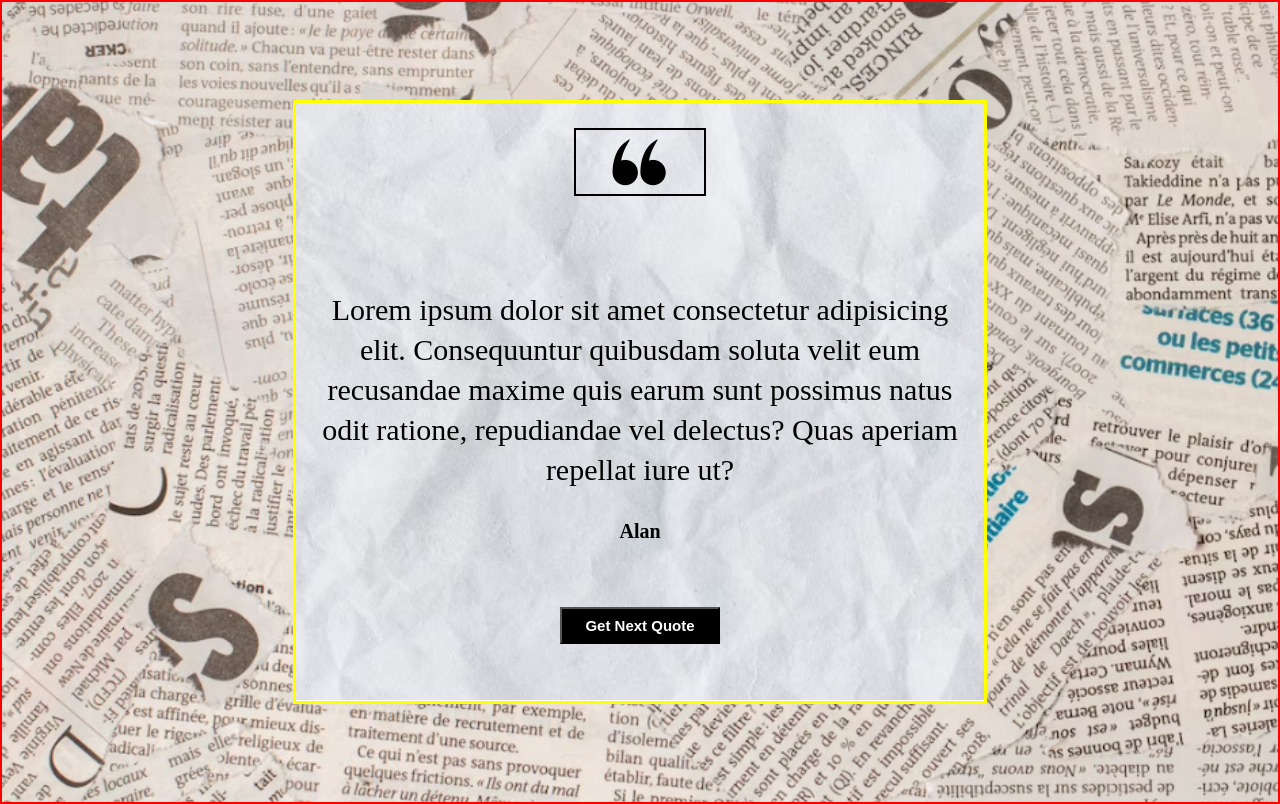
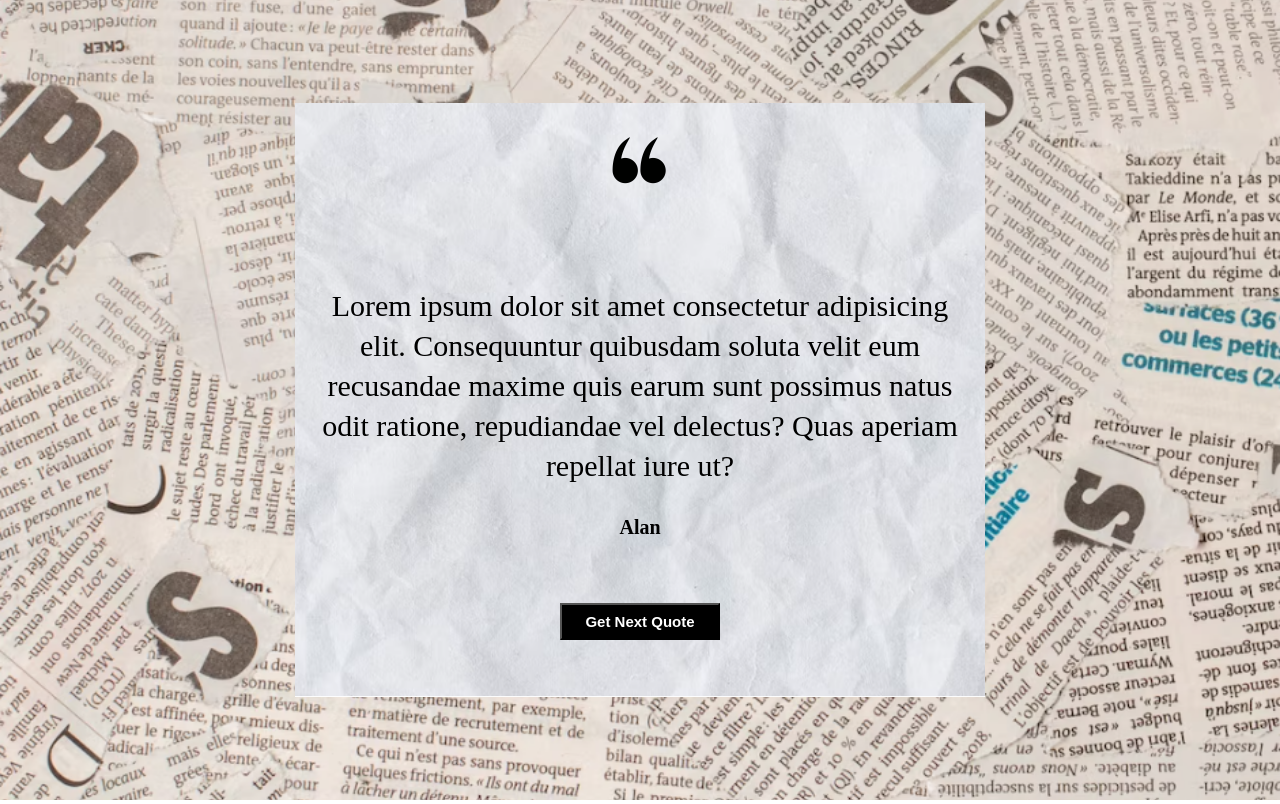
Before and after one commit to Deepakr07/random-quote-generator, a plain HTML site: page index.html in a window 1280 px wide. Drawn offline with Linux system fonts and the light colour scheme; no server answers.

Commit message:
Reomoved existing borders and completed the project

```diff
--- a/style.css
+++ b/style.css
@@ -8,7 +8,6 @@ body{
     background-repeat: no-repeat;
     background-size: cover;
     background-position: center;
-    border: 2px solid red;
     height: 100vh;
     margin: auto 0;
     display: flex;
@@ -17,7 +16,6 @@ body{
 }
 .quote-main{
 
-    border: 3px solid yellow;
     background: white;
     background-image: url('./scribble.png');
     background-repeat: no-repeat;
@@ -37,7 +35,6 @@ body{
     width: 20%;
     height: 30%;
     margin: 0 auto;
-    border: 2px solid black;
 }
 .quote-image img{
     width:50%;
```
